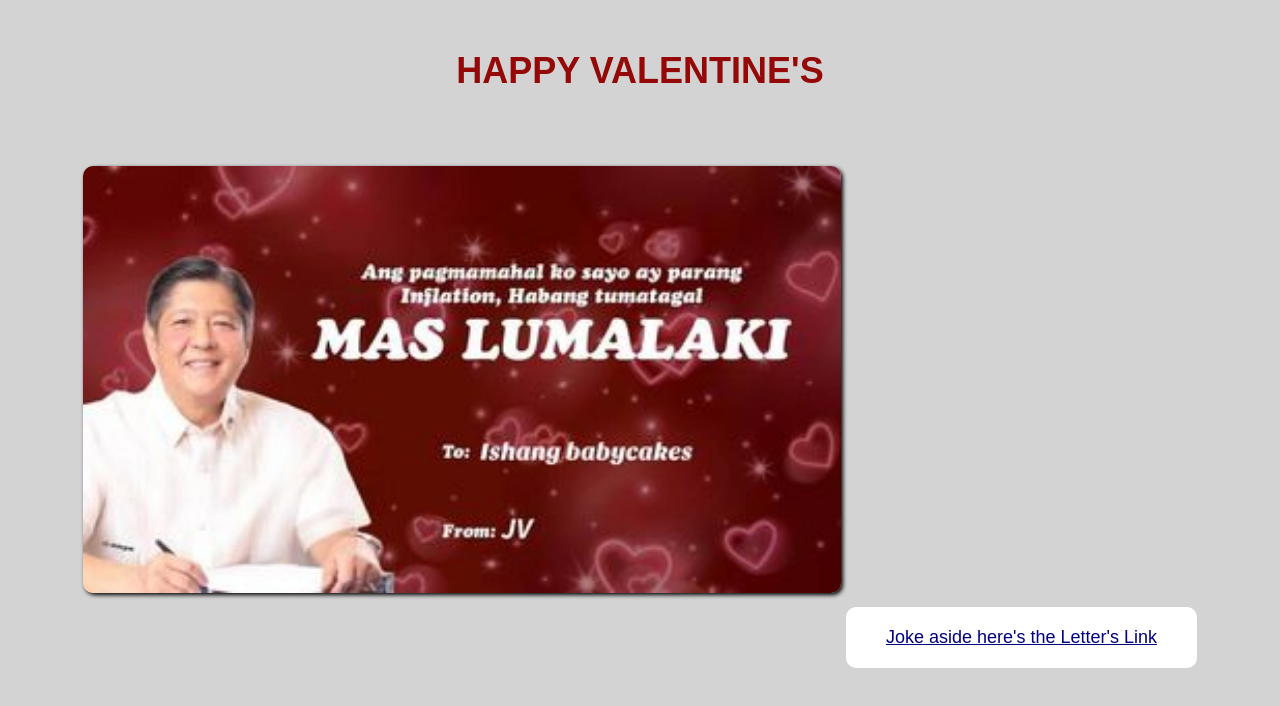
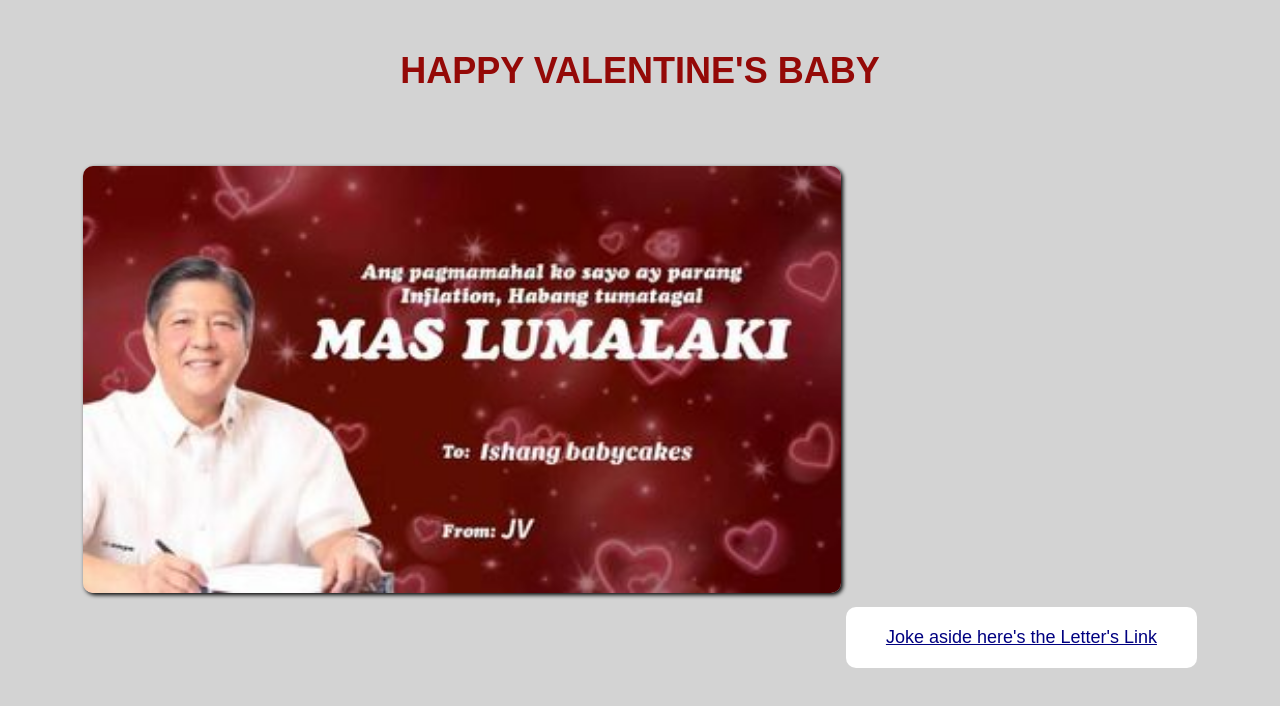
Before and after one commit to K3lp21/basta-letter-website, a plain HTML site: page homo.html in a window 1280 px wide. Drawn offline with Linux system fonts and the light colour scheme.

Commit message:
Update homo.html

```diff
--- a/homo.html
+++ b/homo.html
@@ -37,7 +37,7 @@
     </style>
   </head>
   <body>
-    <h1>HAPPY VALENTINE'S</h1>
+    <h1>HAPPY VALENTINE'S BABY</h1>
     <img class="image" src="lol.jpg" alt="My Image">
     <a href="index.html">Joke aside here's the Letter's Link</a>
   </body>
```
